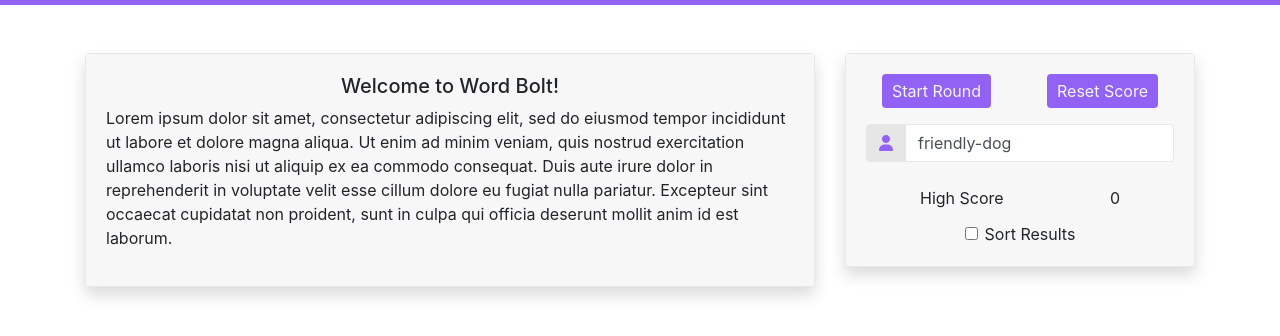
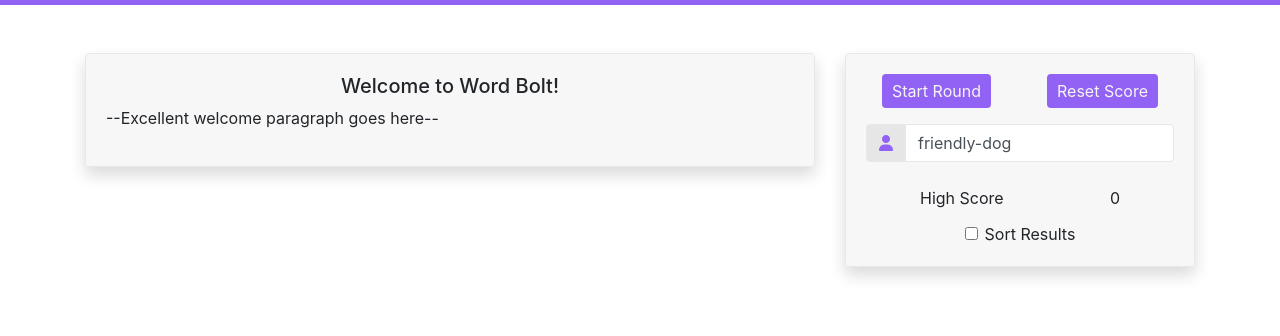
Before and after one commit to michael-moscatt/wordbolt, a website: page client/room.html in a window 1280 px wide. Shown: the part 54-390 px from the top of the page. Drawn offline with nearby package versions, Linux system fonts and the light colour scheme; no server answers.

Commit message:
Changed welcome paragraph

```diff
--- a/app.js
+++ b/app.js
@@ -217,6 +217,8 @@
     });
 
     room.solution = generateSolution(room.board);
+    console.log("Solution");
+    console.log(JSON.stringify(room.solution, null, 4));
     room.time = ROUND_LENGTH;
     room['users'].forEach(function(user){
         user.socket.emit('time', room.time);
--- a/client/room.html
+++ b/client/room.html
@@ -57,10 +57,7 @@
                 <div class="card mx-auto light-grey-border shadow">
                     <div class="card-body grey-ultralight">
                         <h5 class="text-center">Welcome to Word Bolt!</h5>
-                        <p>Lorem ipsum dolor sit amet, consectetur adipiscing elit, sed do eiusmod tempor incididunt ut labore et dolore magna aliqua.
-                            Ut enim ad minim veniam, quis nostrud exercitation ullamco laboris nisi ut aliquip ex ea commodo consequat.
-                            Duis aute irure dolor in reprehenderit in voluptate velit esse cillum dolore eu fugiat nulla pariatur.
-                            Excepteur sint occaecat cupidatat non proident, sunt in culpa qui officia deserunt mollit anim id est laborum.</p>
+                        <p>--Excellent welcome paragraph goes here--</p>
                     </div>
                 </div>
             </div>
```
